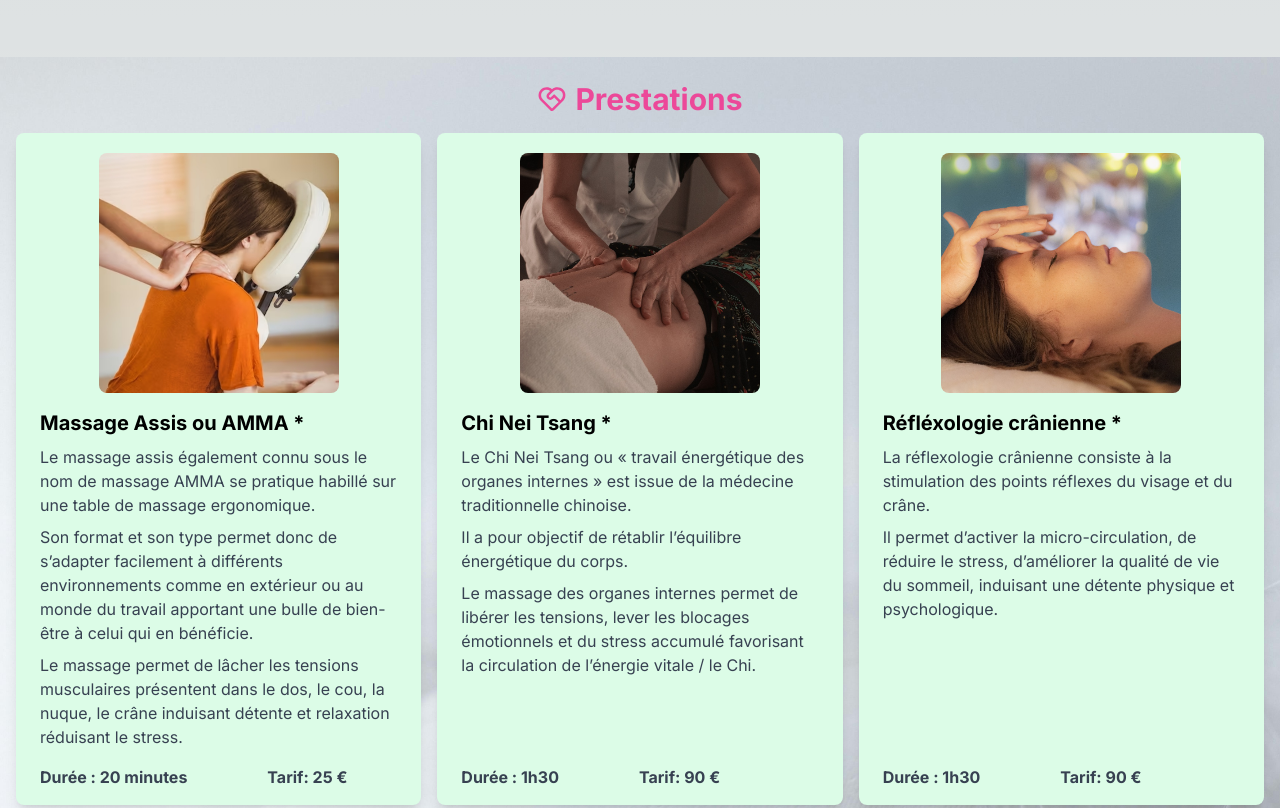
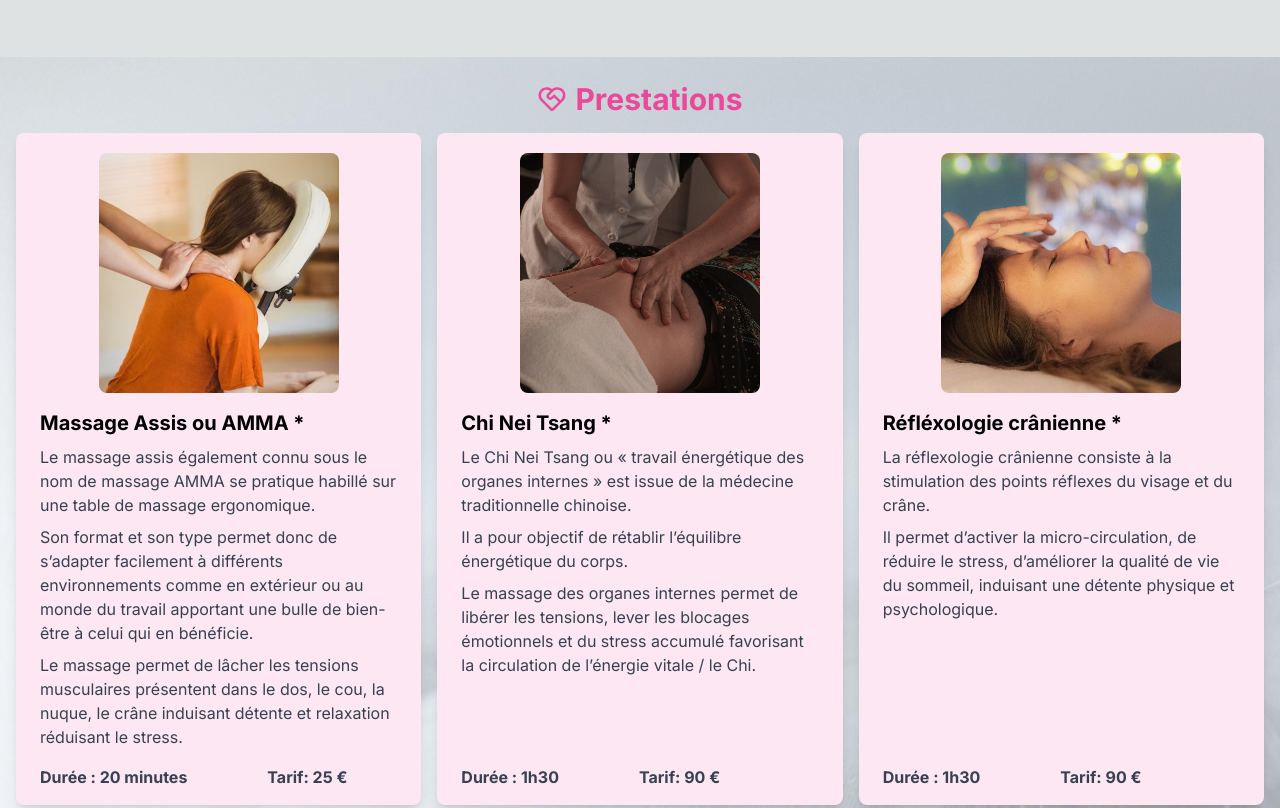
Before and after one commit to PriscilliaAmmeux/massage_stephanie, a Next.js app: page / in a window 1280 px wide. Shown: the part 480-1288 px from the top of the page. Built offline with nearby package versions, Linux system fonts and the light colour scheme.

Commit message:
change color card

```diff
--- a/src/app/components/card/card.tsx
+++ b/src/app/components/card/card.tsx
@@ -16,7 +16,7 @@ export default function Card({
   price,
 }: CardProps) {
   return (
-    <div className="relative bg-green-100 rounded-lg overflow-hidden shadow-lg flex flex-col h-full">
+    <div className="relative bg-pink-100 rounded-lg overflow-hidden shadow-lg flex flex-col h-full">
       <div className="flex items-center justify-center">
         <img
           className="w-60 h-60 object-cover rounded-lg mt-5"
```
